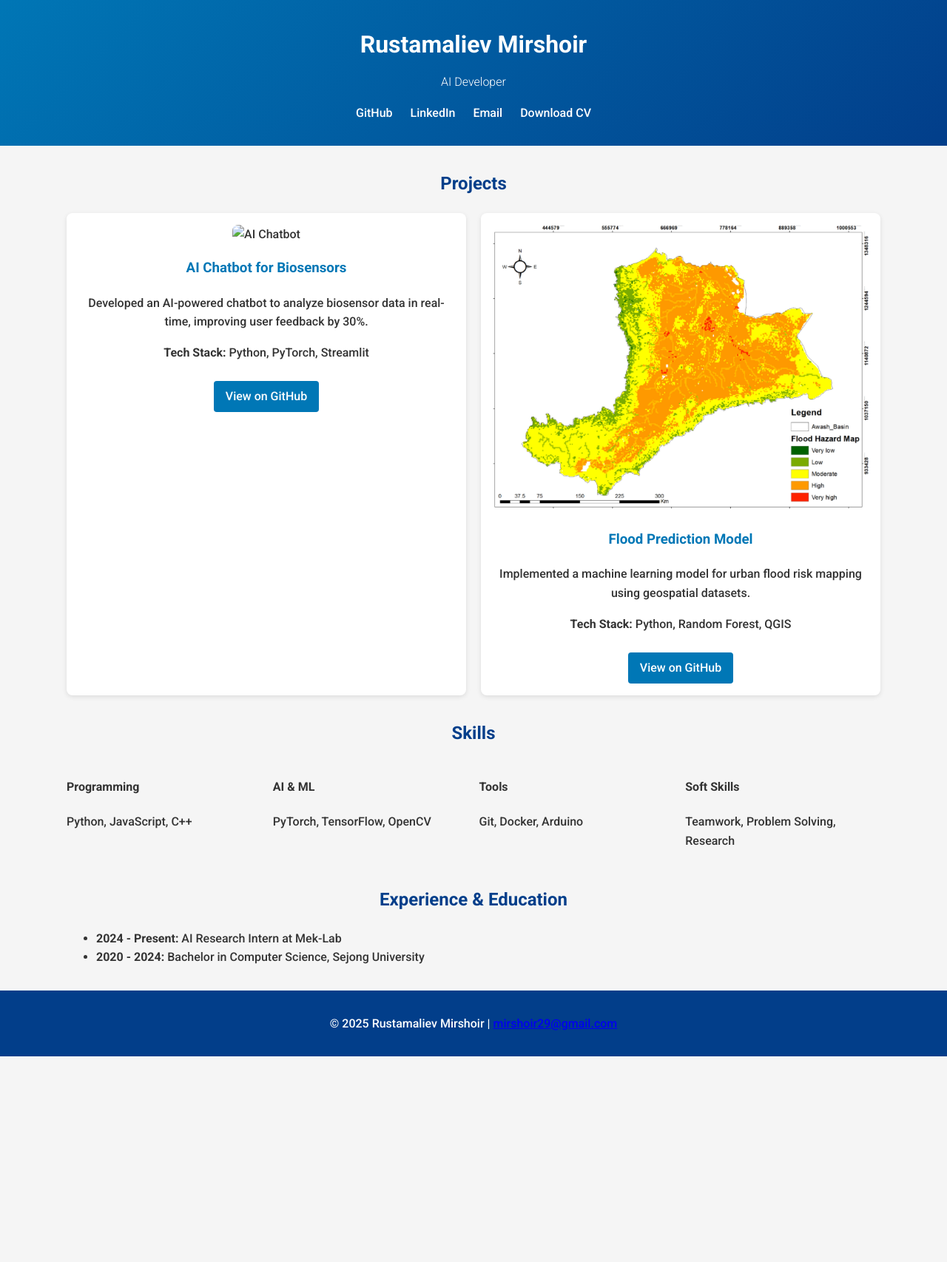
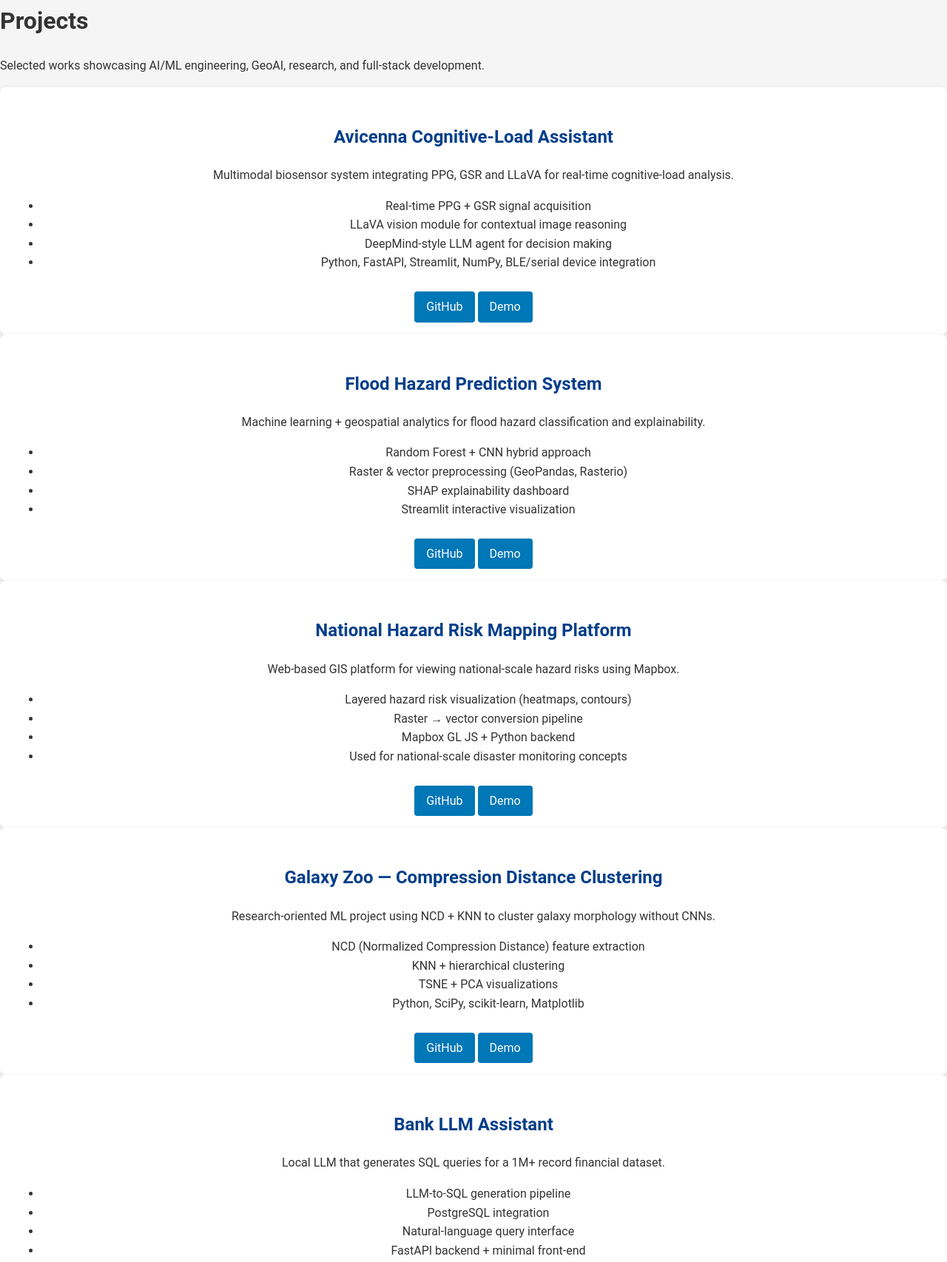
Before and after one commit to Mirshoir/mirshoir-portfolio, a website built with Vite: page index.html in a window 1280 px wide. Shown: the part 18-1724 px from the top of the page at 74% size. Before the commit the page ends 1446 px from the top, so only its background shows below. Built offline with nearby package versions, Linux system fonts and the light colour scheme; files whose address does not match are found by name.

Commit message:
Update index.html

```diff
--- a/index.html
+++ b/index.html
@@ -3,91 +3,156 @@
 <head>
     <meta charset="UTF-8" />
     <meta name="viewport" content="width=device-width, initial-scale=1.0" />
-    <meta name="description" content="Portfolio of Rustamaliev Mirshoir - AI Developer" />
-    <title>Portfolio | Rustamaliev Mirshoir</title>
+    <title>Projects | Mirshoir Rustamaliev</title>
     <link rel="stylesheet" href="styles.css" />
-    <link rel="preconnect" href="https://fonts.googleapis.com">
-    <link href="https://fonts.googleapis.com/css2?family=Roboto:wght@300;500;700&display=swap" rel="stylesheet">
 </head>
 
 <body>
-    <!-- Hero Section -->
-    <header class="hero">
-        <div class="container">
-            <h1>Rustamaliev Mirshoir</h1>
-            <p class="tagline">AI Developer</p>
-            <div class="social-links">
-                <a href="https://github.com/mirshoir" target="_blank">GitHub</a>
-                <a href="https://linkedin.com" target="_blank">LinkedIn</a>
-                <a href="mailto:mirshoir29@gmail.com">Email</a>
-                <a href="assets/Rustamaliev Mirshoir Mirolim Ugli (2).pdf" target="_blank">Download CV</a>
+    <header class="header">
+        <h1 class="page-title">Projects</h1>
+        <p class="page-subtitle">Selected works showcasing AI/ML engineering, GeoAI, research, and full-stack development.</p>
+    </header>
+
+    <section class="projects-container">
+
+        <!-- Project Card Template Start -->
+
+        <div class="project-card">
+            <h2>Avicenna Cognitive-Load Assistant</h2>
+            <p class="project-tagline">Multimodal biosensor system integrating PPG, GSR and LLaVA for real-time cognitive-load analysis.</p>
+
+            <ul class="project-details">
+                <li>Real-time PPG + GSR signal acquisition</li>
+                <li>LLaVA vision module for contextual image reasoning</li>
+                <li>DeepMind-style LLM agent for decision making</li>
+                <li>Python, FastAPI, Streamlit, NumPy, BLE/serial device integration</li>
+            </ul>
+
+            <div class="project-links">
+                <a href="#" class="btn">GitHub</a>
+                <a href="#" class="btn">Demo</a>
             </div>
         </div>
-    </header>
 
-    <!-- Projects Section -->
-    <section class="projects container">
-        <h2>Projects</h2>
-        <div class="project-grid">
-            <!-- Project Card Example -->
-            <div class="project-card">
-                <img src="assets/avicennaChatBot.png" alt="AI Chatbot" />
-                <h3>AI Chatbot for Biosensors</h3>
-                <p>Developed an AI-powered chatbot to analyze biosensor data in real-time, improving user feedback by 30%.</p>
-                <p><strong>Tech Stack:</strong> Python, PyTorch, Streamlit</p>
-                <a href="https://github.com/Mirshoir/Chatbot_for_Biosensor1" target="_blank" class="btn">View on GitHub</a>
+        <div class="project-card">
+            <h2>Flood Hazard Prediction System</h2>
+            <p class="project-tagline">Machine learning + geospatial analytics for flood hazard classification and explainability.</p>
+
+            <ul class="project-details">
+                <li>Random Forest + CNN hybrid approach</li>
+                <li>Raster & vector preprocessing (GeoPandas, Rasterio)</li>
+                <li>SHAP explainability dashboard</li>
+                <li>Streamlit interactive visualization</li>
+            </ul>
+
+            <div class="project-links">
+                <a href="#" class="btn">GitHub</a>
+                <a href="#" class="btn">Demo</a>
             </div>
+        </div>
 
-            <div class="project-card">
-                <img src="assets/floodhazaerd.png" alt="Flood Prediction" />
-                <h3>Flood Prediction Model</h3>
-                <p>Implemented a machine learning model for urban flood risk mapping using geospatial datasets.</p>
-                <p><strong>Tech Stack:</strong> Python, Random Forest, QGIS</p>
-                <a href="https://github.com/Mirshoir/ML_project" target="_blank" class="btn">View on GitHub</a>
+        <div class="project-card">
+            <h2>National Hazard Risk Mapping Platform</h2>
+            <p class="project-tagline">Web-based GIS platform for viewing national-scale hazard risks using Mapbox.</p>
+
+            <ul class="project-details">
+                <li>Layered hazard risk visualization (heatmaps, contours)</li>
+                <li>Raster → vector conversion pipeline</li>
+                <li>Mapbox GL JS + Python backend</li>
+                <li>Used for national-scale disaster monitoring concepts</li>
+            </ul>
+
+            <div class="project-links">
+                <a href="#" class="btn">GitHub</a>
+                <a href="#" class="btn">Demo</a>
             </div>
+        </div>
 
-            <!-- Add more projects here -->
+        <div class="project-card">
+            <h2>Galaxy Zoo — Compression Distance Clustering</h2>
+            <p class="project-tagline">Research-oriented ML project using NCD + KNN to cluster galaxy morphology without CNNs.</p>
+
+            <ul class="project-details">
+                <li>NCD (Normalized Compression Distance) feature extraction</li>
+                <li>KNN + hierarchical clustering</li>
+                <li>TSNE + PCA visualizations</li>
+                <li>Python, SciPy, scikit-learn, Matplotlib</li>
+            </ul>
+
+            <div class="project-links">
+                <a href="#" class="btn">GitHub</a>
+                <a href="#" class="btn">Demo</a>
+            </div>
         </div>
+
+        <div class="project-card">
+            <h2>Bank LLM Assistant</h2>
+            <p class="project-tagline">Local LLM that generates SQL queries for a 1M+ record financial dataset.</p>
+
+            <ul class="project-details">
+                <li>LLM-to-SQL generation pipeline</li>
+                <li>PostgreSQL integration</li>
+                <li>Natural-language query interface</li>
+                <li>FastAPI backend + minimal front-end</li>
+            </ul>
+
+            <div class="project-links">
+                <a href="#" class="btn">GitHub</a>
+                <a href="#" class="btn">Demo</a>
+            </div>
+        </div>
+
+        <div class="project-card">
+            <h2>WebRTC Real-Time Face Detection</h2>
+            <p class="project-tagline">Dockerized WebRTC + OpenCV system for stable real-time face detection.</p>
+
+            <ul class="project-details">
+                <li>WebRTC signaling & video pipeline</li>
+                <li>OpenCV face detection</li>
+                <li>Docker deployment</li>
+                <li>FastAPI REST API</li>
+            </ul>
+
+            <div class="project-links">
+                <a href="#" class="btn">GitHub</a>
+            </div>
+        </div>
+
+        <div class="project-card">
+            <h2>GeoAI Mini Projects Pack</h2>
+            <p class="project-tagline">Collection of geospatial data-science tasks and ML analyses.</p>
+
+            <ul class="project-details">
+                <li>Raster clipping & preprocessing</li>
+                <li>SHAP explainability experiments</li>
+                <li>Spatial indexing & clustering</li>
+                <li>Multi-model comparisons</li>
+            </ul>
+
+            <div class="project-links">
+                <a href="#" class="btn">GitHub</a>
+            </div>
+        </div>
+
+        <div class="project-card">
+            <h2>Uzbek Medical Speech-to-Text Prototype</h2>
+            <p class="project-tagline">Android + Whisper-based STT pipeline for domain-specific medical terms.</p>
+
+            <ul class="project-details">
+                <li>Whisper small/medium finetuning concept</li>
+                <li>Android Studio interface</li>
+                <li>Noise-robust transcription pipeline</li>
+                <li>Custom vocabulary modeling</li>
+            </ul>
+
+            <div class="project-links">
+                <a href="#" class="btn">GitHub</a>
+            </div>
+        </div>
+
+        <!-- Project Card Template End -->
+
     </section>
 
-    <!-- Skills Section -->
-    <section class="skills container">
-        <h2>Skills</h2>
-        <div class="skills-grid">
-            <div>
-                <h4>Programming</h4>
-                <p>Python, JavaScript, C++</p>
-            </div>
-            <div>
-                <h4>AI & ML</h4>
-                <p>PyTorch, TensorFlow, OpenCV</p>
-            </div>
-            <div>
-                <h4>Tools</h4>
-                <p>Git, Docker, Arduino</p>
-            </div>
-            <div>
-                <h4>Soft Skills</h4>
-                <p>Teamwork, Problem Solving, Research</p>
-            </div>
-        </div>
-    </section>
-
-    <!-- Education & Experience -->
-    <section class="experience container">
-        <h2>Experience & Education</h2>
-        <ul>
-            <li><strong>2024 - Present:</strong> AI Research Intern at Mek-Lab</li>
-            <li><strong>2020 - 2024:</strong> Bachelor in Computer Science, Sejong University</li>
-            <!-- Add more -->
-        </ul>
-    </section>
-
-    <!-- Contact -->
-    <footer class="footer">
-        <div class="container">
-            <p>© 2025 Rustamaliev Mirshoir | <a href="mailto:mirshoir29@gmail.com">mirshoir29@gmail.com</a></p>
-        </div>
-    </footer>
 </body>
 </html>
```
